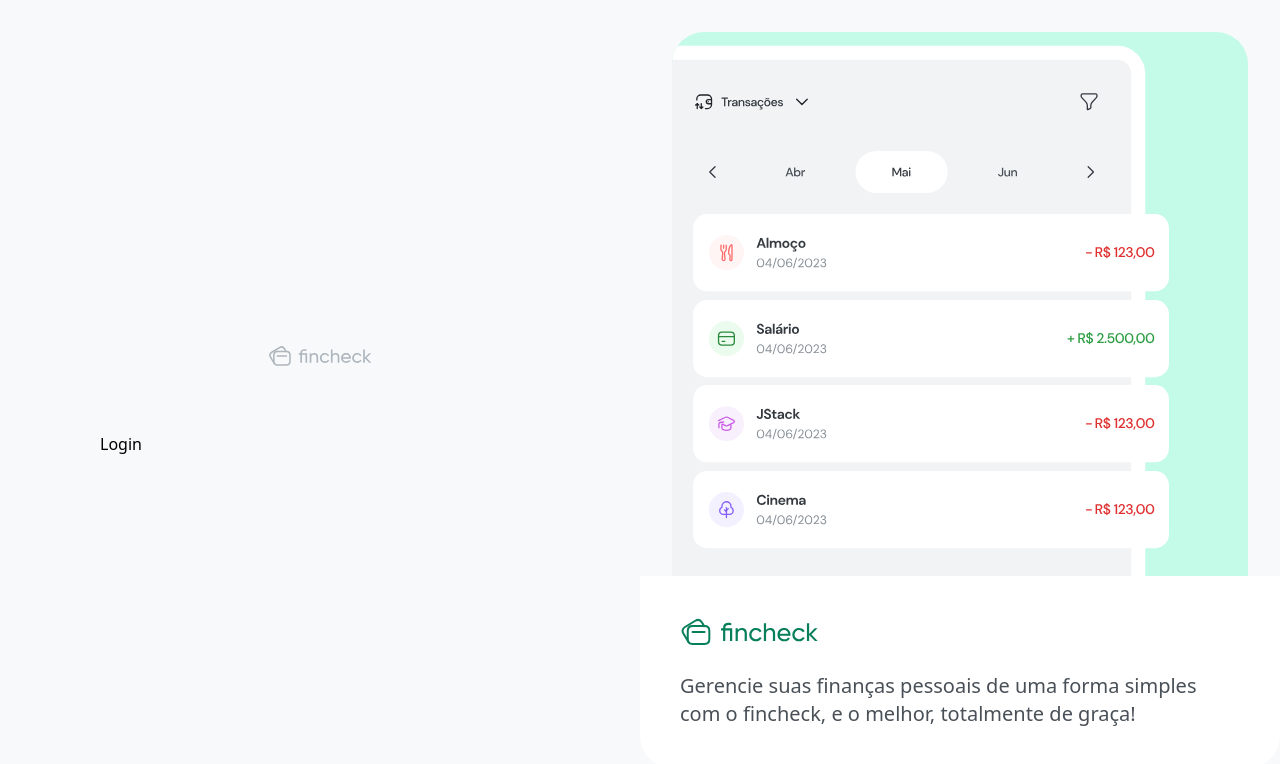
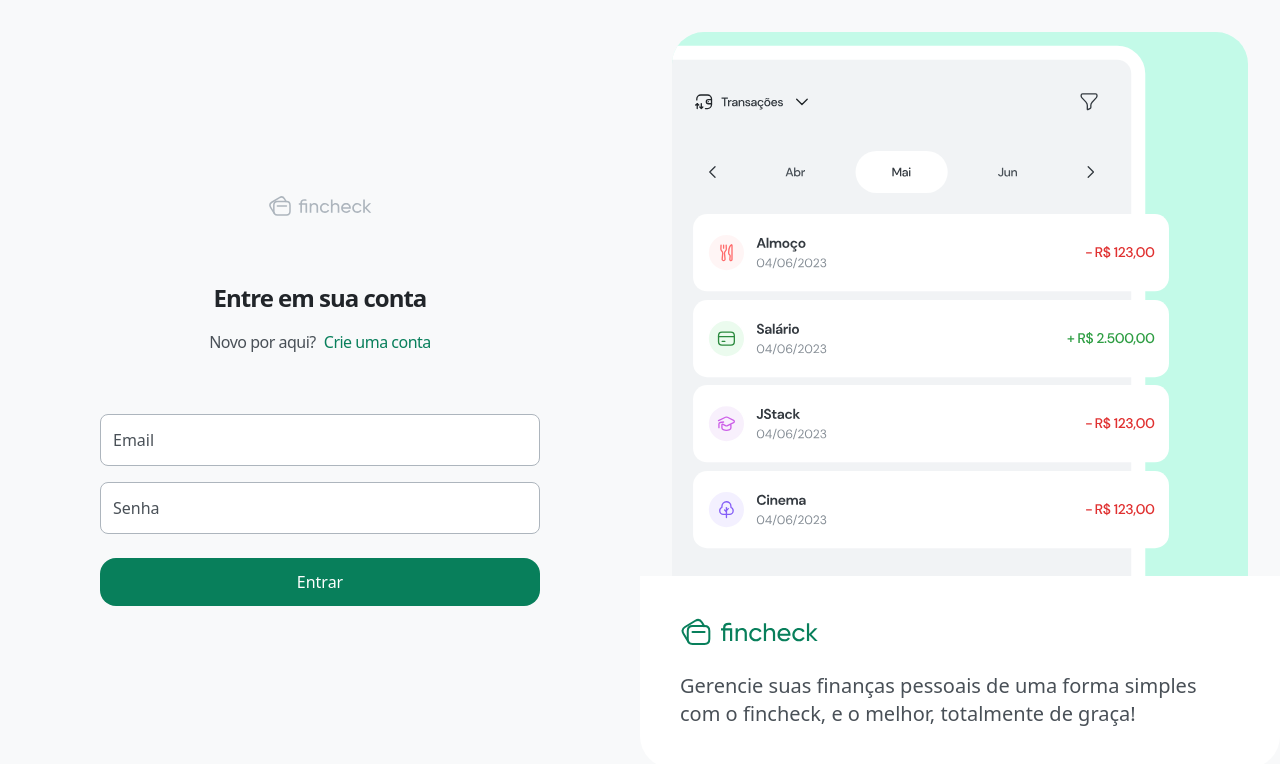
Before and after one commit to abnerpersio/fincheck-web, a React (Vite) app: page /login in a window 1280 px wide. Shown: the top 764 px of the page. Built offline with nearby package versions, Linux system fonts and the light colour scheme.

Commit message:
feat: implement login and register pages ui

```diff
--- a/src/ui/pages/login/index.tsx
+++ b/src/ui/pages/login/index.tsx
@@ -1,3 +1,36 @@
+import { Link } from 'react-router-dom';
+import { routes } from '../../../infra/constants/routes';
+import { classNames } from '../../../shared/utils/class-names';
+import { Button } from '../../components/button';
+import { Input } from '../../components/input';
+
 export function LoginPage() {
-  return <>Login</>;
+  return (
+    <>
+      <header className="flex flex-col items-center gap-4 text-center">
+        <h1 className="text-2xl font-bold text-gray-900 tracking-[-1px]">Entre em sua conta</h1>
+
+        <p className="space-x-2">
+          <span className="text-gray-700 tracking-[-0.5px]">Novo por aqui?</span>
+
+          <Link
+            className={classNames('font-medium text-teal-900 tracking-[-0.5px]')}
+            to={routes.register}
+          >
+            Crie uma conta
+          </Link>
+        </p>
+      </header>
+
+      <form noValidate className="mt-[60px] flex flex-col gap-4">
+        <Input name="email" label="Email" type="email" />
+
+        <Input name="password" label="Senha" type="password" />
+
+        <Button type="submit" className="mt-2">
+          Entrar
+        </Button>
+      </form>
+    </>
+  );
 }
--- a/src/ui/pages/register/index.tsx
+++ b/src/ui/pages/register/index.tsx
@@ -1,3 +1,38 @@
+import { Link } from 'react-router-dom';
+import { routes } from '../../../infra/constants/routes';
+import { classNames } from '../../../shared/utils/class-names';
+import { Button } from '../../components/button';
+import { Input } from '../../components/input';
+
 export function RegisterPage() {
-  return <>Register</>;
+  return (
+    <>
+      <header className="flex flex-col items-center gap-4 text-center">
+        <h1 className="text-2xl font-bold text-gray-900 tracking-[-1px]">Crie sua conta</h1>
+
+        <p className="space-x-2">
+          <span className="text-gray-700 tracking-[-0.5px]">Já possui uma conta?</span>
+
+          <Link
+            className={classNames('font-medium text-teal-900 tracking-[-0.5px]')}
+            to={routes.login}
+          >
+            Fazer login
+          </Link>
+        </p>
+      </header>
+
+      <form noValidate className="mt-[60px] flex flex-col gap-4">
+        <Input name="name" label="Nome" />
+
+        <Input name="email" label="Email" type="email" />
+
+        <Input name="password" label="Senha" type="password" />
+
+        <Button type="submit" className="mt-2">
+          Criar conta
+        </Button>
+      </form>
+    </>
+  );
 }
```
